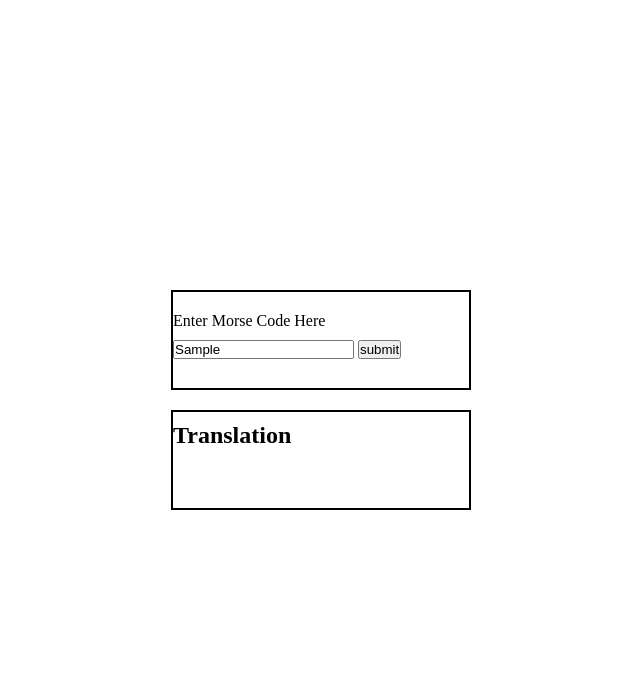
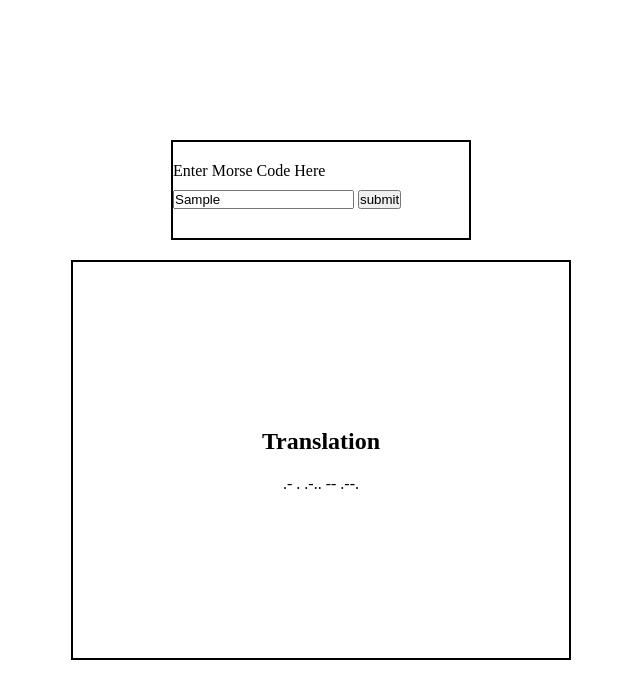
Before and after one commit to JohnGuilding/Morse_Code_Translator, a plain HTML site: page index.html in a window 1280 px wide. Both pictures are taken after typing "Sample" into the empty fields and a click on the button "submit". Shown: the whole page, without its empty margins (319-959 px from the left). Drawn offline with Linux system fonts and the light colour scheme.

Commit message:
can add correct morse to html but wrong order

```diff
--- a/app.js
+++ b/app.js
@@ -77,7 +77,6 @@ const morseArray = [
 // console.log(Object.entries(morseArray));
 
 
-
 const translation = document.querySelector('.translation');
 
 ////////////////////////////// TRANSLATE FUNCTION //////////////////////////////
@@ -91,15 +90,44 @@ const getValue = () => {
     const inputArray = [...output];
 
     // IF INPUT CHARACTERS MATCH LETTERS ARRAY DO SOMETHING... //
-    morseArray.forEach((letter) => {
-        const lettersArray = Object.keys(letter);
-        inputArray.forEach((inputLetter) => {
-            if (inputLetter == lettersArray) {
-                console.log(lettersArray);
-            }
+    morseArray.forEach((objectIteration) => {
+        // const lettersArray = Object.keys(letter);
+
+        Object.entries(objectIteration).forEach(([key, value]) => {
+            // console.log(`${key}: ${value}`);
+            // return key;
+
+            inputArray.forEach((inputLetter) => {
+                if (inputLetter == key) {
+
+                    // String(value);
+                    console.log(typeof value);
+                    translation.innerHTML += '  ' + value;
+
+                }
+            });
+
         });
+
+
+
     });
 }
+
+    // morseArray.forEach((object) => {
+    //     let newArray = Object.entries(keys);
+    //     inputArray.forEach((inputLetter) => {
+    //         if (inputLetter == newArray) {
+    //             console.log('yo');
+
+    //         }
+    //     });
+    // });
+
+
+
+
+// console.log(morseArray.keys);
 
 
 // Object.keys
--- a/styles.css
+++ b/styles.css
@@ -13,6 +13,17 @@ main {
     flex-direction: column;
 }
 
+section {
+    display: flex;
+    justify-content: center;
+    align-items: center;
+    flex-direction: column;
+}
+
+/* section p {
+
+} */
+
 .input {
     height: 100px;
     width: 300px;
@@ -27,7 +38,7 @@ form {
 }
 
 .output {
-    height: 100px;
-    width: 300px;
+    height: 400px;
+    width: 500px;
     border: 2px solid;
 }
```
